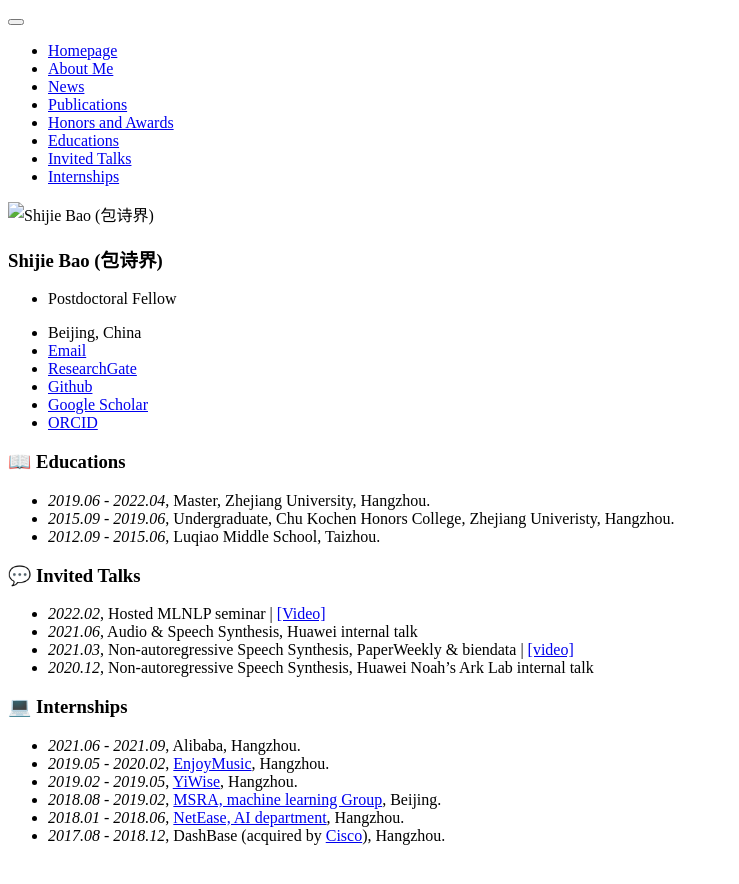
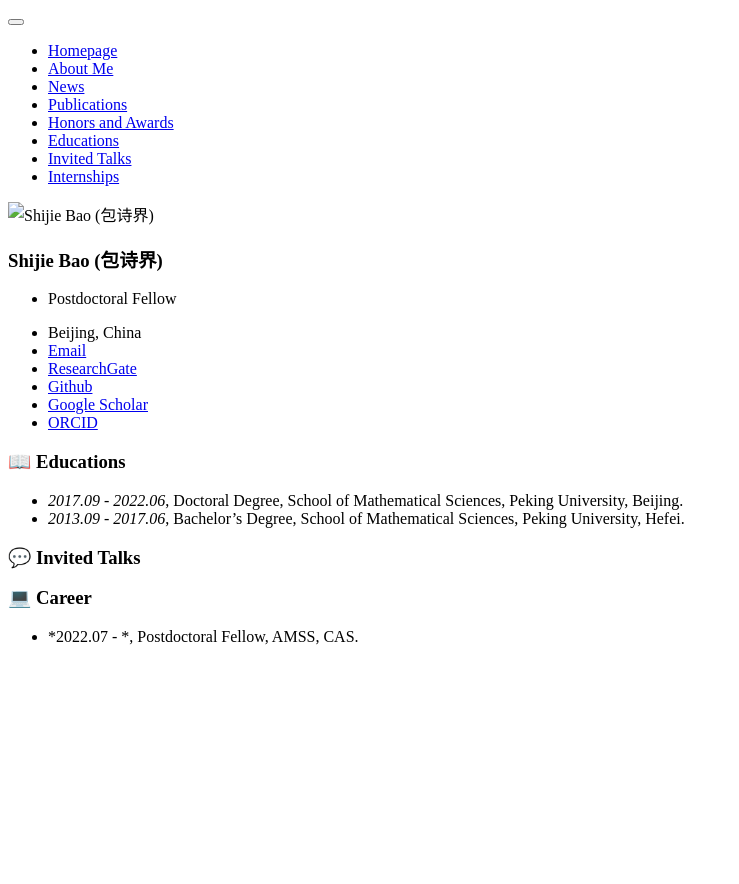
Before and after one commit to RayeRen/rayeren.github.io, a Jekyll site: the page built from _pages/includes/others.md, in a window 1280 px wide. Shown: the top 884 px of the page, without its empty margins (0-739 px from the left). Built offline with Jekyll 4.4.1, drawn with Linux system fonts in a browser that asks for light colours; our own code applies the rules of GitHub Pages for plain Markdown files.

Commit message:
Update others.md

```diff
--- a/_pages/includes/others.md
+++ b/_pages/includes/others.md
@@ -1,19 +1,10 @@
 
 # 📖 Educations
-- *2019.06 - 2022.04*, Master, Zhejiang University, Hangzhou.
-- *2015.09 - 2019.06*, Undergraduate, Chu Kochen Honors College, Zhejiang Univeristy, Hangzhou.
-- *2012.09 - 2015.06*, Luqiao Middle School, Taizhou.
+- *2017.09 - 2022.06*, Doctoral Degree, School of Mathematical Sciences, Peking University, Beijing.
+- *2013.09 - 2017.06*, Bachelor's Degree, School of Mathematical Sciences, Peking University, Hefei.
 
 # 💬 Invited Talks
-- *2022.02*, Hosted MLNLP seminar \| [\[Video\]](https://www.bilibili.com/video/BV1wF411x7qh)
-- *2021.06*, Audio & Speech Synthesis, Huawei internal talk
-- *2021.03*, Non-autoregressive Speech Synthesis, PaperWeekly & biendata \| [\[video\]](https://www.bilibili.com/video/BV1uf4y1t7Hr/)
-- *2020.12*, Non-autoregressive Speech Synthesis, Huawei Noah's Ark Lab internal talk
 
-# 💻 Internships
-- *2021.06 - 2021.09*, Alibaba, Hangzhou.
-- *2019.05 - 2020.02*, [EnjoyMusic](https://enjoymusic.ai/), Hangzhou.
-- *2019.02 - 2019.05*, [YiWise](https://www.yiwise.com/), Hangzhou.
-- *2018.08 - 2019.02*, [MSRA, machine learning Group](https://www.microsoft.com/en-us/research/group/machine-learning-research-group/), Beijing.
-- *2018.01 - 2018.06*, [NetEase, AI department](https://hr.163.com/zc/12-ai/index.html), Hangzhou.
-- *2017.08 - 2018.12*, DashBase (acquired by [Cisco](https://blogs.cisco.com/news/349511)), Hangzhou.
+
+# 💻 Career
+- *2022.07 - *, Postdoctoral Fellow, AMSS, CAS.
```
